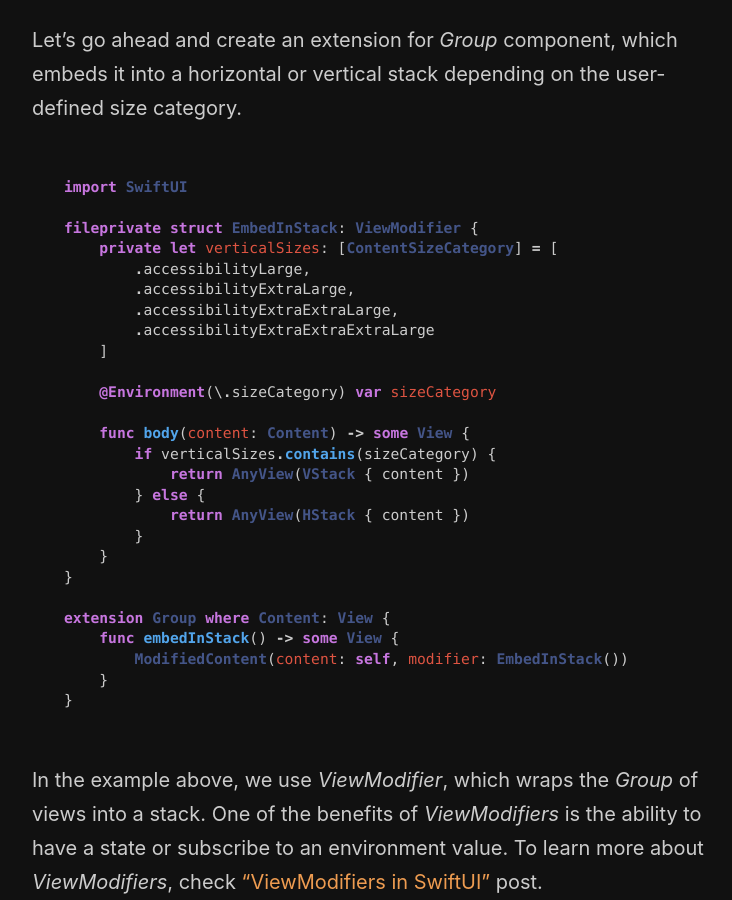
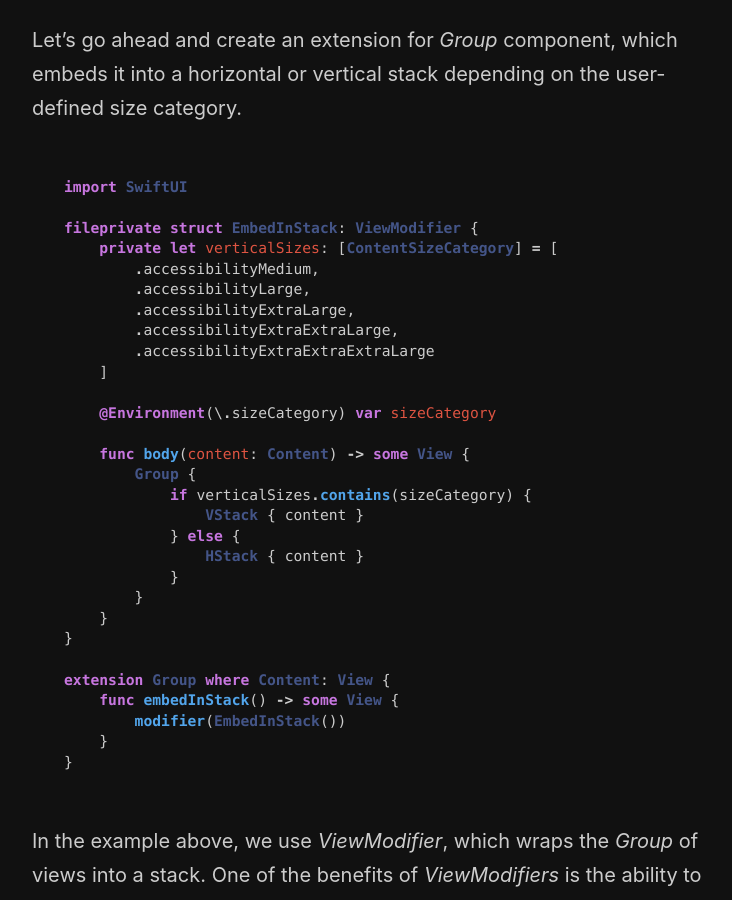
Before and after one commit to mecid/mecid.github.io, a Jekyll site: the page built from _posts/2019-10-09-dynamic-type-in-swiftui.md, in a window 1280 px wide and 900 px high, scrolled down 2604 px. Shown: the whole window, without its empty margins (258-990 px from the left). Built offline with Jekyll 4.4.1, drawn with Linux system fonts in a browser that asks for light colours.

Commit message:
Update 2019-10-09-dynamic-type-in-swiftui.md

````diff
--- a/_posts/2019-10-09-dynamic-type-in-swiftui.md
+++ b/_posts/2019-10-09-dynamic-type-in-swiftui.md
@@ -70,6 +70,7 @@ import SwiftUI
 
 fileprivate struct EmbedInStack: ViewModifier {
     private let verticalSizes: [ContentSizeCategory] = [
+        .accessibilityMedium,
         .accessibilityLarge,
         .accessibilityExtraLarge,
         .accessibilityExtraExtraLarge,
@@ -79,17 +80,19 @@ fileprivate struct EmbedInStack: ViewModifier {
     @Environment(\.sizeCategory) var sizeCategory
 
     func body(content: Content) -> some View {
-        if verticalSizes.contains(sizeCategory) {
-            return AnyView(VStack { content })
-        } else {
-            return AnyView(HStack { content })
+        Group {
+            if verticalSizes.contains(sizeCategory) {
+                VStack { content }
+            } else {
+                HStack { content }
+            }
         }
     }
 }
 
 extension Group where Content: View {
     func embedInStack() -> some View {
-        ModifiedContent(content: self, modifier: EmbedInStack())
+        modifier(EmbedInStack())
     }
 }
 ```
````
